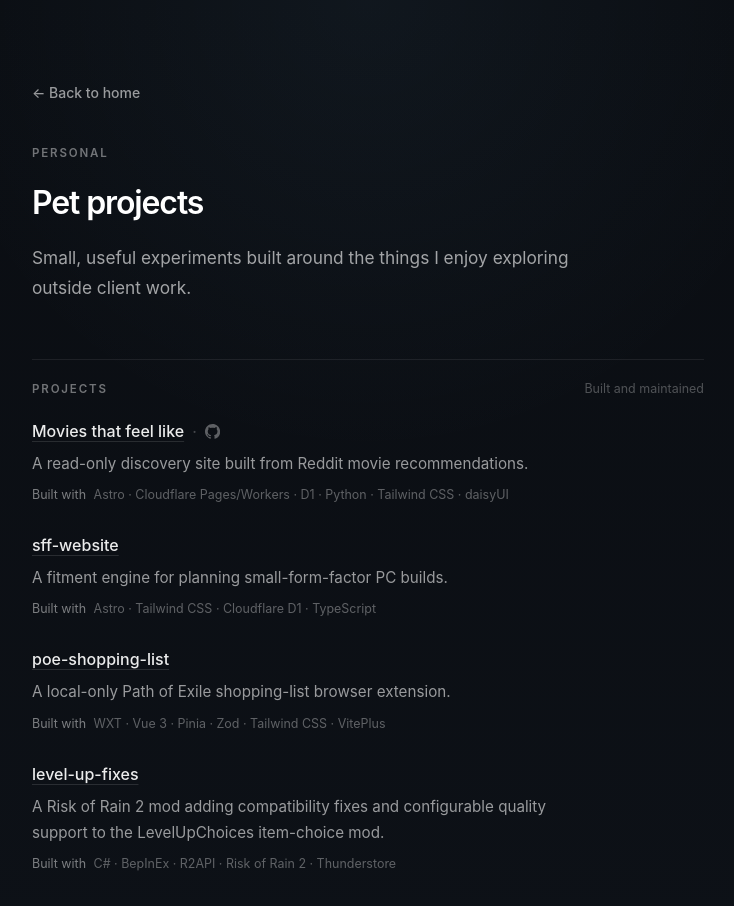
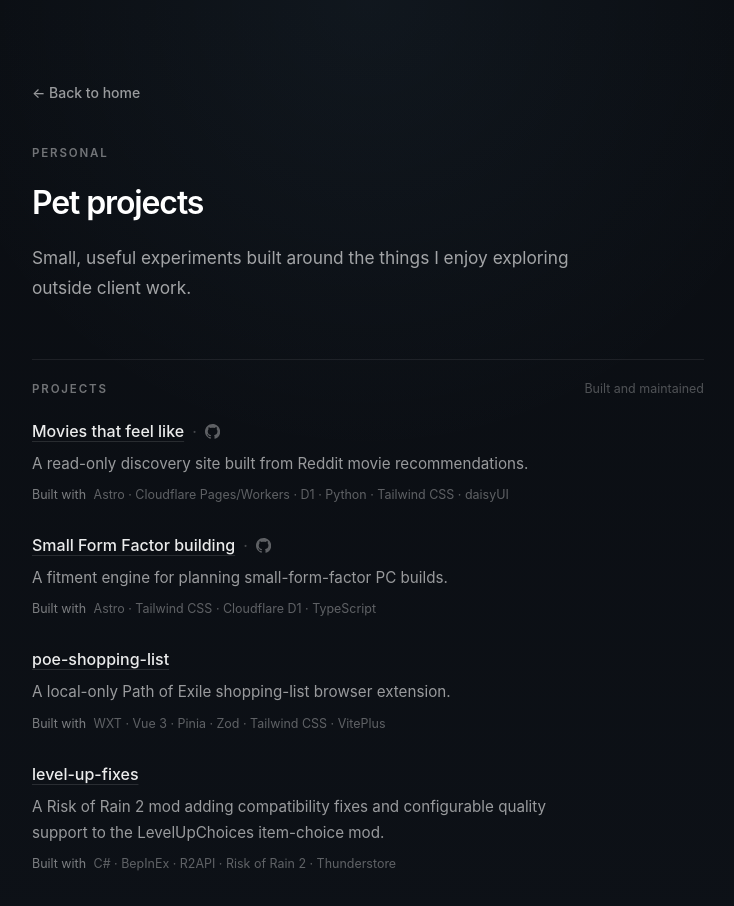
Before and after one commit to max-arias/max-arias-web, an Astro site: page /pet-projects in a window 1280 px wide. Shown: the whole page, without its empty margins (272-1006 px from the left). Built offline with nearby package versions, Linux system fonts and the light colour scheme; Astro itself is replaced by a stand-in of ours.

Commit message:
Link SFF builder to custom domain and repo
Rename the entry to 'Small Form Factor building', point it at sff.maxarias.com, and add the separator plus GitHub icon linking to the sff-website repository.

```diff
--- a/src/pages/pet-projects.astro
+++ b/src/pages/pet-projects.astro
@@ -18,8 +18,9 @@
     technologies: "Astro · Cloudflare Pages/Workers · D1 · Python · Tailwind CSS · daisyUI",
   },
   {
-    name: "sff-website",
-    href: "https://sff-pc-builder.max-c82.workers.dev/",
+    name: "Small Form Factor building",
+    href: "https://sff.maxarias.com/",
+    repo: "https://github.com/max-arias/sff-website",
     description: "A fitment engine for planning small-form-factor PC builds.",
     technologies: "Astro · Tailwind CSS · Cloudflare D1 · TypeScript",
   },
```
